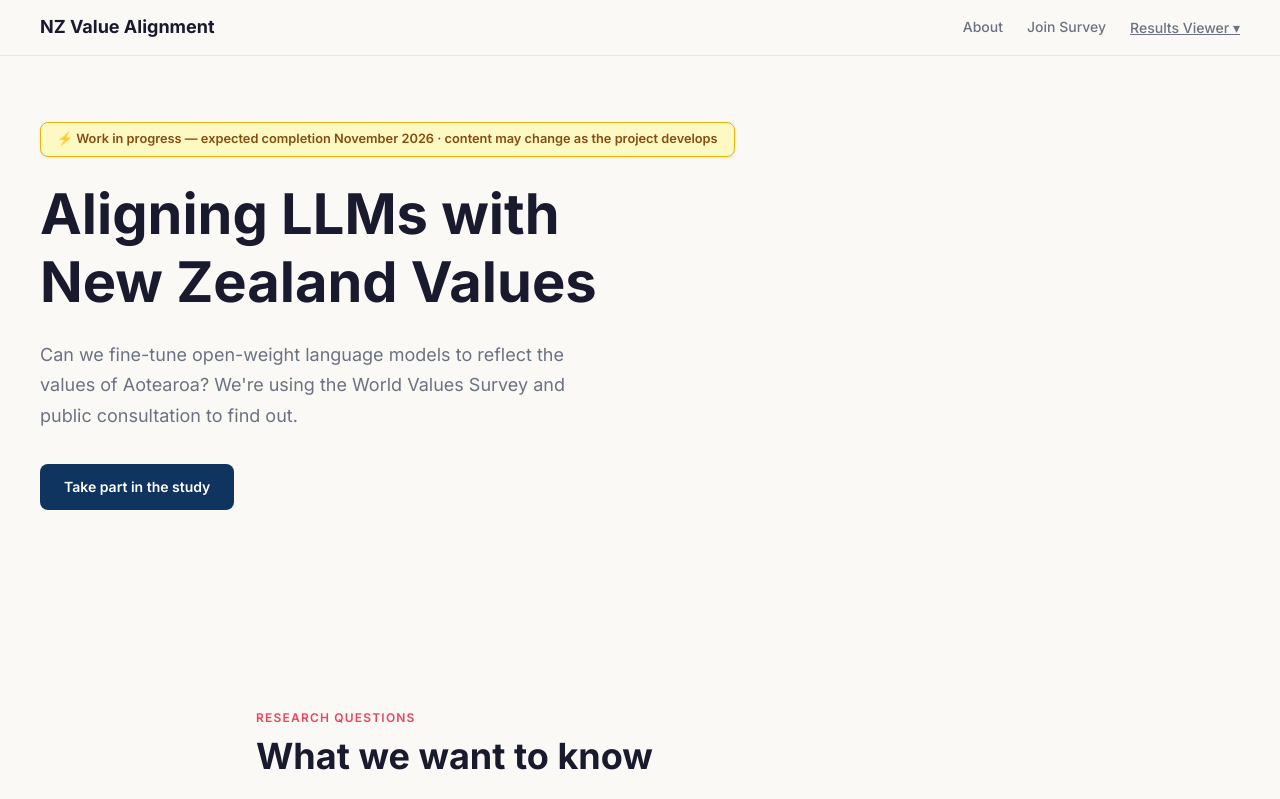
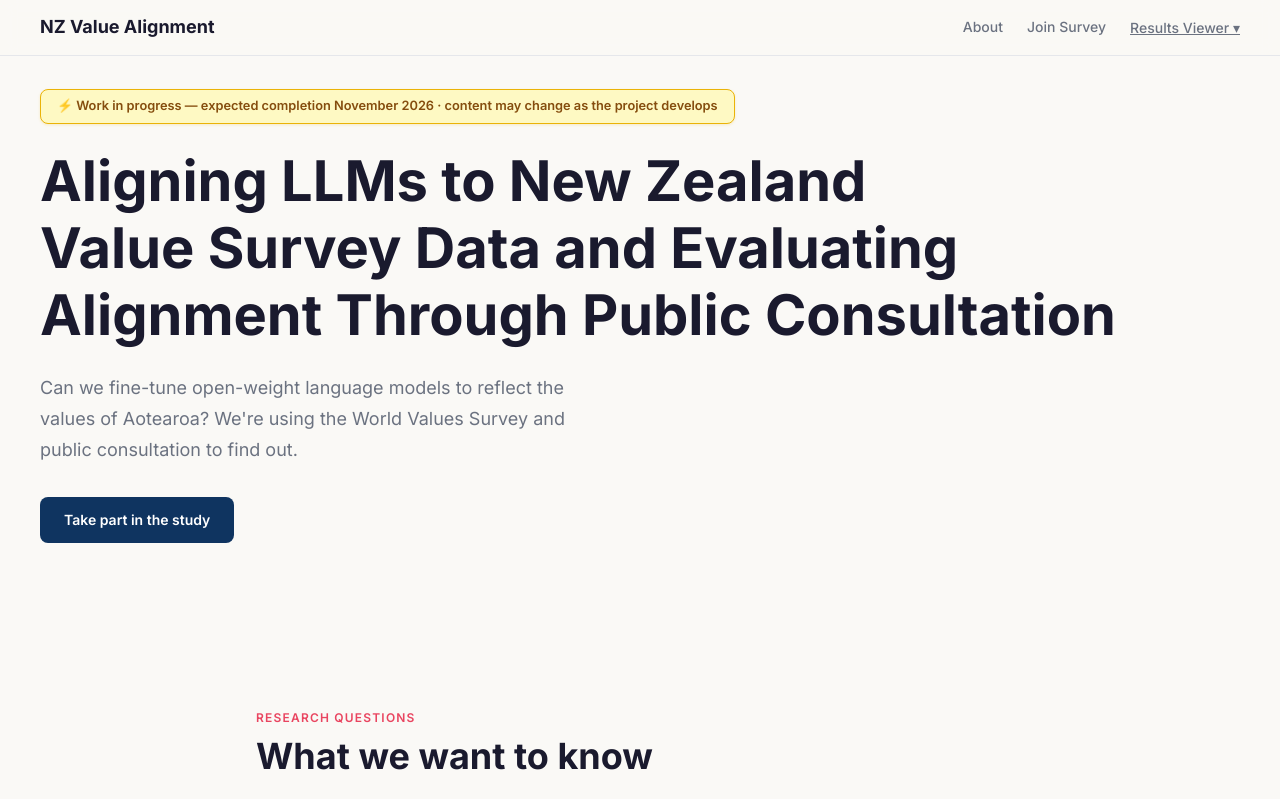
Before and after one commit to 1jamesthompson1/AIML589, an Astro site in the folder website/: page / in a window 1280 px wide. Shown: the top 799 px of the page. Built offline with nearby package versions, Linux system fonts and the light colour scheme; Astro itself is replaced by a stand-in of ours.

```diff
--- a/website/src/pages/index.astro
+++ b/website/src/pages/index.astro
@@ -7,7 +7,7 @@
   <section class="hero">
     <div class="container">
       <div class="draft-note">⚡ Work in progress — expected completion November 2026 · content may change as the project develops</div>
-      <h1>Aligning LLMs with<br />New Zealand Values</h1>
+      <h1>Aligning LLMs to New Zealand<br />Value Survey Data and Evaluating<br />Alignment Through Public Consultation</h1>
       <p class="hero__sub">
         Can we fine-tune open-weight language models to reflect the values
         of Aotearoa? We're using the World Values Survey and public
```
Also changed, not shown: .github/workflows/deploy.yml.
